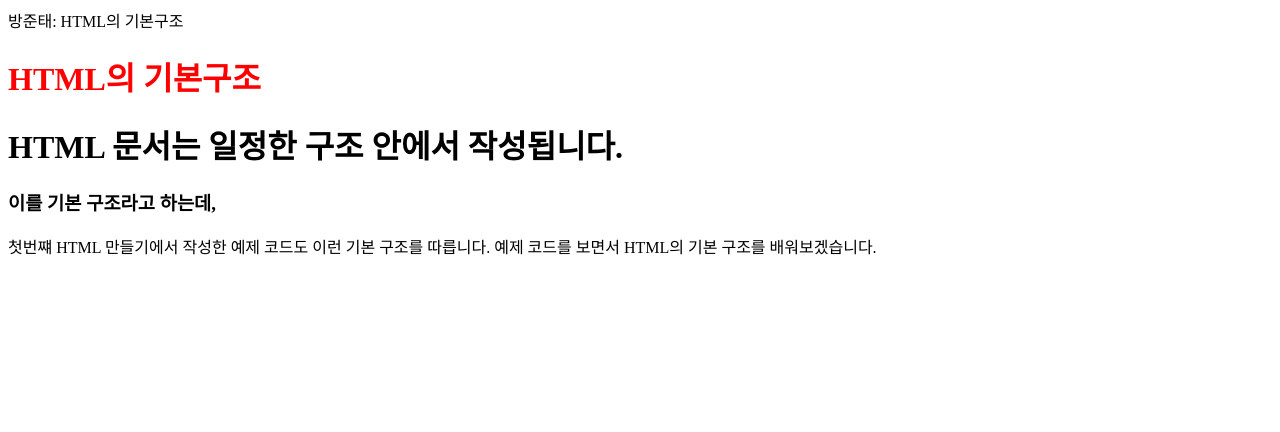
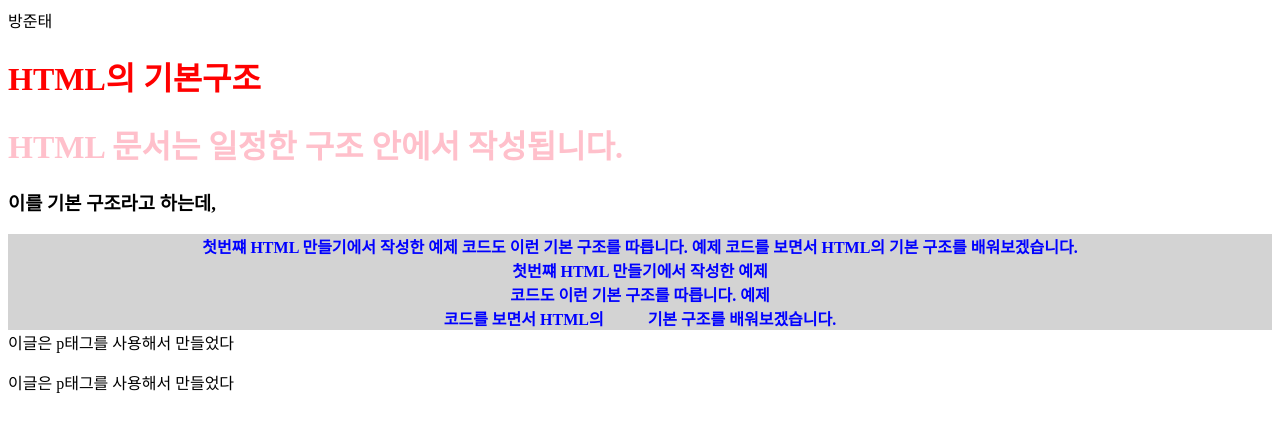
Before and after one commit to juntaebang882/web260914, a plain HTML site: page index.html in a window 1280 px wide. Drawn offline with Linux system fonts and the light colour scheme.

Commit message:
Update index.html

```diff
--- a/index.html
+++ b/index.html
@@ -1,13 +1,18 @@
 <html>
   <head>
-    <tiltle>방준태: HTML의 기본구조</tiltle>
+    <tiltle>방준태</tiltle>
   </head>
   <body>
     <h1 style="color:red;">HTML의 기본구조</h1>
-    <h1>HTML 문서는 일정한 구조 안에서 작성됩니다.</h1>
+    <h1 style="color:pink">HTML 문서는 일정한 구조 안에서 작성됩니다.</h1>
     <h3>이를 기본 구조라고 하는데,</h3>
-    <div>
+    <div style="color:blue;background-color: lightgray;text-align: center;font-weight: bold;text-decoration: strike">
       첫번쨰 HTML 만들기에서 작성한 예제 코드도 이런 기본 구조를 따릅니다. 예제 코드를 보면서 HTML의 기본 구조를 배워보겠습니다.
     </div>
+    <div style="color:blue;background-color: lightgray;text-align: center;font-weight: bold;text-decoration: strike">
+      첫번쨰 HTML 만들기에서 작성한 예제<br> 코드도 이런 기본 구조를 따릅니다. 예제<br> 코드를 보면서 HTML의&nbsp;&nbsp;&nbsp;&nbsp;&nbsp;&nbsp;&nbsp;&nbsp;&nbsp;&nbsp; 기본 구조를 배워보겠습니다.
+    </div>
+    <span>이글은 p태그를 사용해서 만들었다</span>
+    <p>이글은 p태그를 사용해서 만들었다</p>
   </body>
 </html>
```
